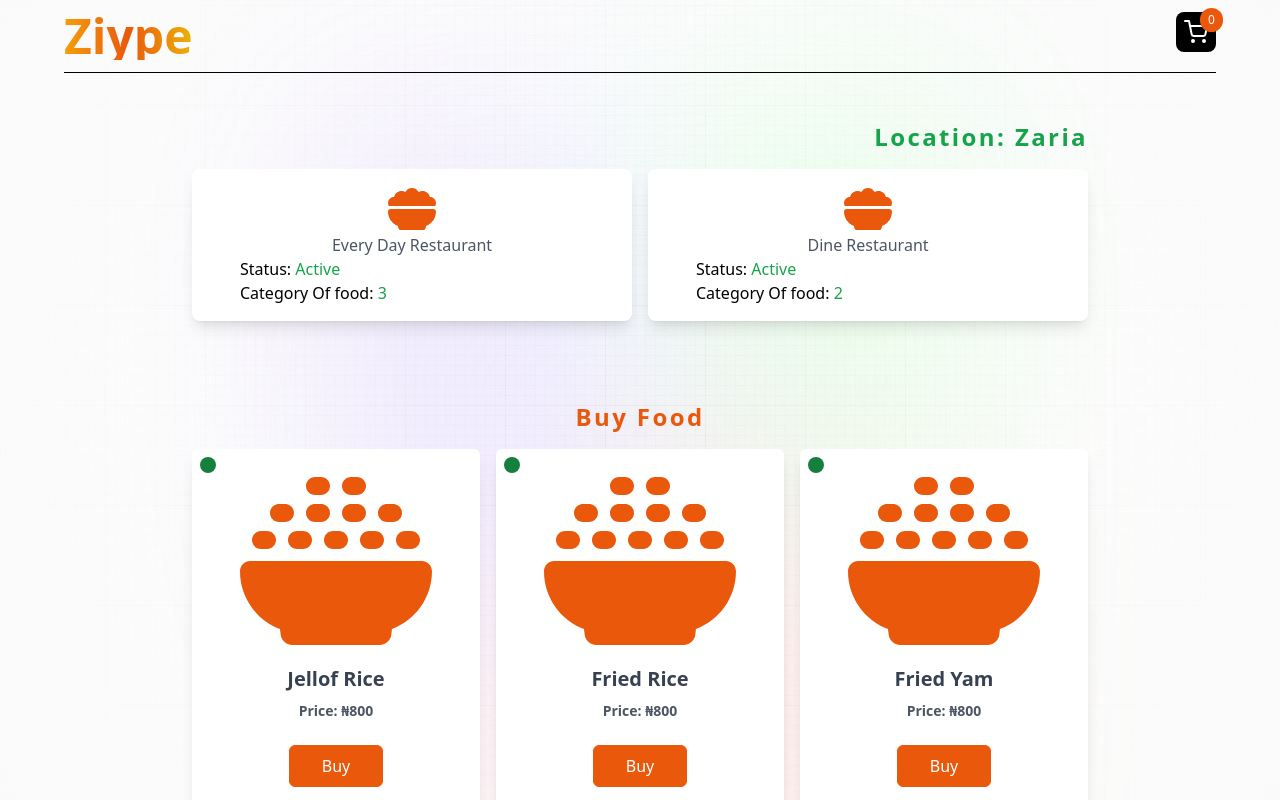
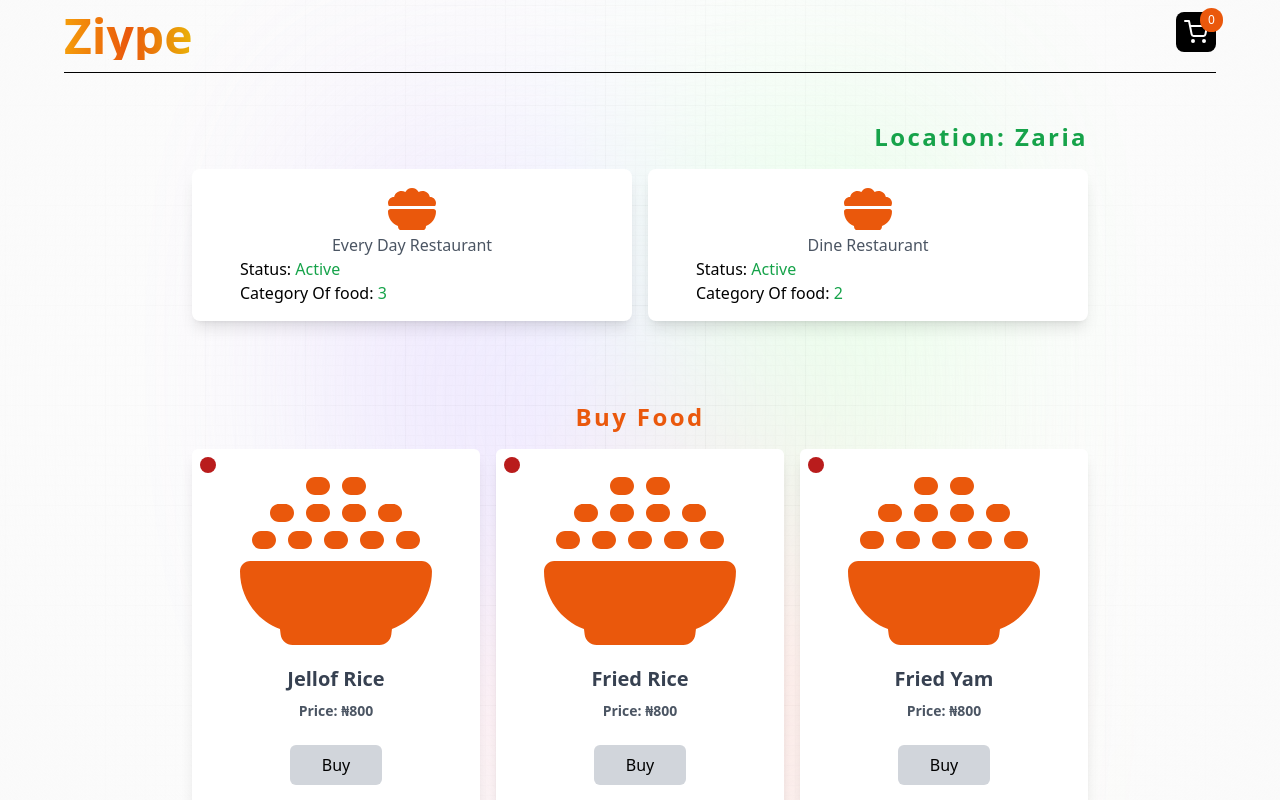
Before and after one commit to Abdullahi-design/todo-test, a Next.js app: page / in a window 1280 px wide. Shown: the top 800 px of the page. Built offline with nearby package versions, Linux system fonts and the light colour scheme.

Commit message:
show dactivated dish

```diff
--- a/components/FoodCategory.tsx
+++ b/components/FoodCategory.tsx
@@ -23,12 +23,18 @@ const FoodCategory = () => {
                 restaurant.dishes.map((dish, index) => (
                     <div key={index} className='relative bg-white shadow-lg p-4 px-12 rounded-md'>
                         <span className='top-0 left-0 absolute z-20 rounded-full'>
-                            <GoDotFill className='w-8 h-8 text-green-700 '/>
+                            <GoDotFill className={`w-8 h-8 ${dish.status == 'Active' ? 'text-green-700' : 'text-red-700'} `}/>
                         </span>
                         <span className=''><FaBowlRice className='lg:w-48 md:w-36 md:h-36 lg:h-48 w-48 h-48 text-center mx-auto text-orange-600' /></span>
                         <h1 className='text-gray-700 text-xl font-bold text-center my-2'>{dish.name}</h1>
                         <h1 className='text-gray-600 text-sm font-bold text-center my-2'>Price: <span>₦{dish.price}</span></h1>
-                        <button onClick={() => handleFoodClick(dish)} className='mb-5 text-white bg-orange-600 px-8 p-2 rounded-md mt-4 hover:bg-white hover:text-black border border-orange-600 transition delay-150'>Buy</button>
+                        <button
+                        onClick={() => handleFoodClick(dish)}
+                        disabled={dish.status !== 'Active'}
+                        className={`mb-5 ${dish.status == 'Active'? 'text-white bg-orange-600 hover:bg-white hover:text-black border border-orange-600':'bg-gray-300 cursor-not-allowed'} px-8 p-2 rounded-md mt-4 transition delay-150`}
+                        >
+                            Buy
+                        </button>
                     </div>
                 ))
             ))}
```
